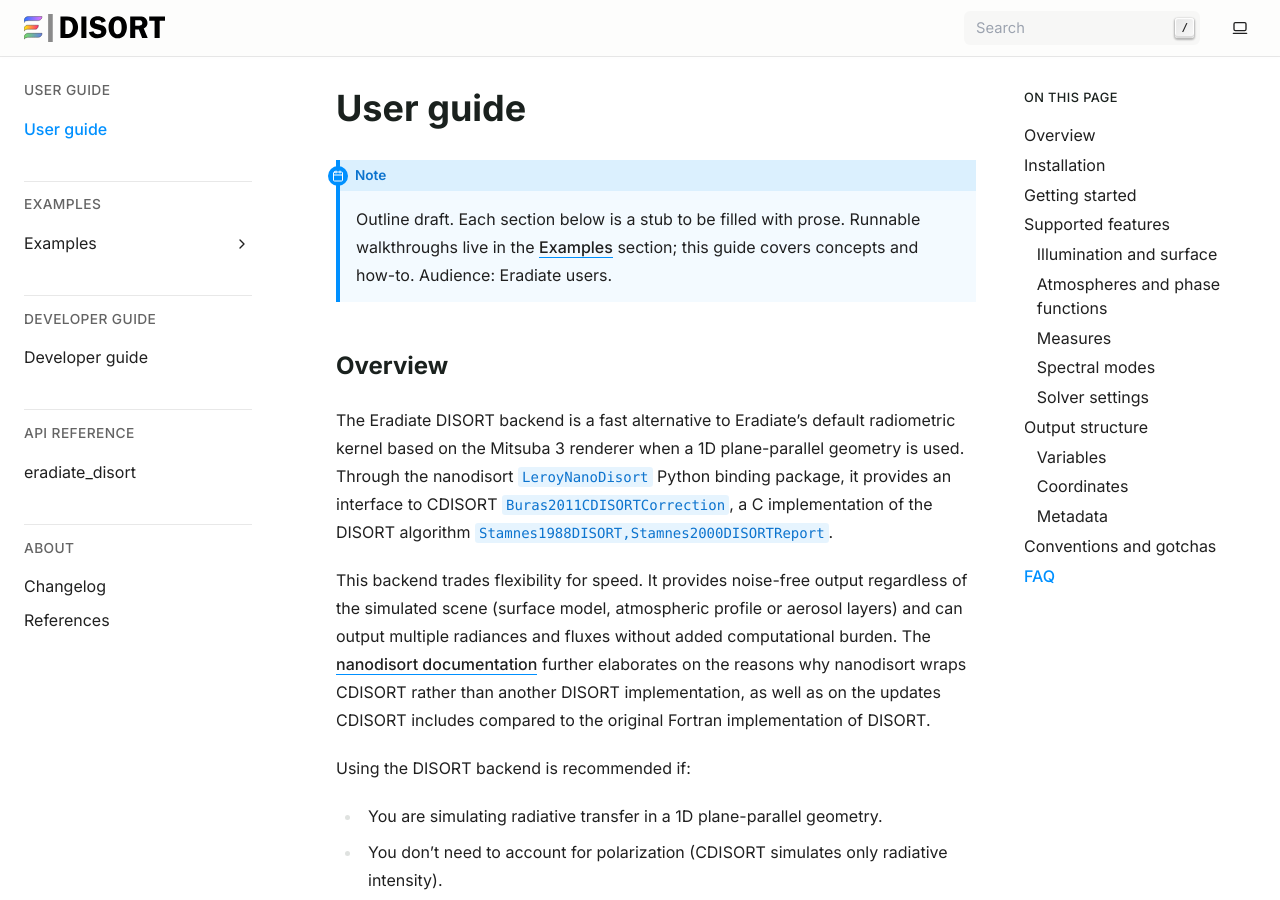
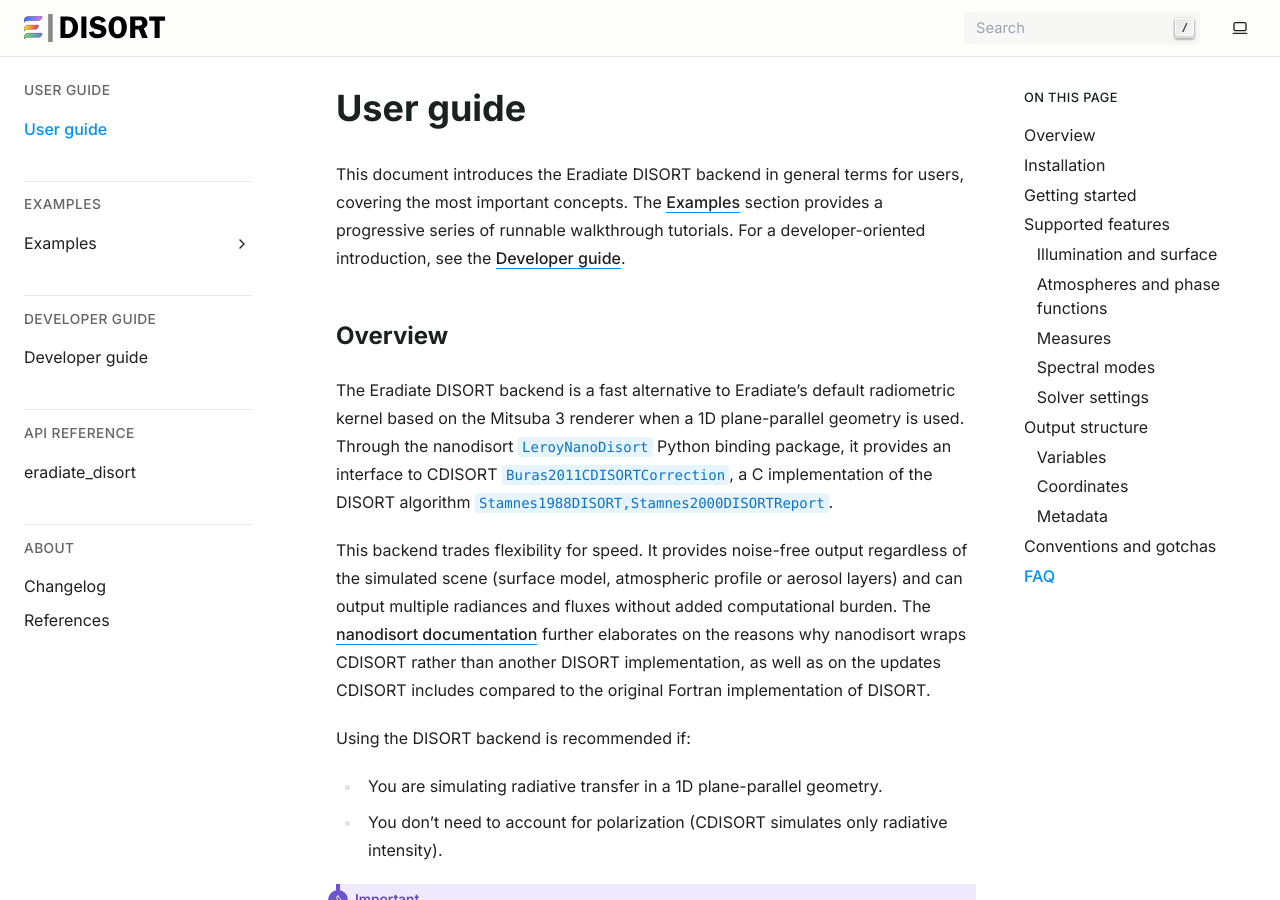
Before and after one commit to eradiate/eradiate-disort, a Sphinx documentation site: the page built from docs/user_guide/index.rst, in a window 1280 px wide and 900 px high. Built offline with Sphinx 7.4.7, drawn with Linux system fonts in a browser that asks for light colours; cross-references to code outside the pages are shown as plain code.

Commit message:
Docs: Minor updates to User Guide

```diff
--- a/docs/user_guide/index.rst
+++ b/docs/user_guide/index.rst
@@ -1,11 +1,10 @@
 User guide
 ==========
 
-.. note::
-
-   Outline draft. Each section below is a stub to be filled with prose.
-   Runnable walkthroughs live in the :doc:`Examples <../examples/index>`
-   section; this guide covers concepts and how-to. Audience: Eradiate users.
+This document introduces the Eradiate DISORT backend in general terms for users,
+covering the most important concepts. The :doc:`../examples/index` section
+provides a progressive series of runnable walkthrough tutorials. For a
+developer-oriented introduction, see the :doc:`../dev/index`.
 
 Overview
 --------
```
Also changed, not shown: other parts of docs/user_guide/index.rst (+1 -1 lines).
